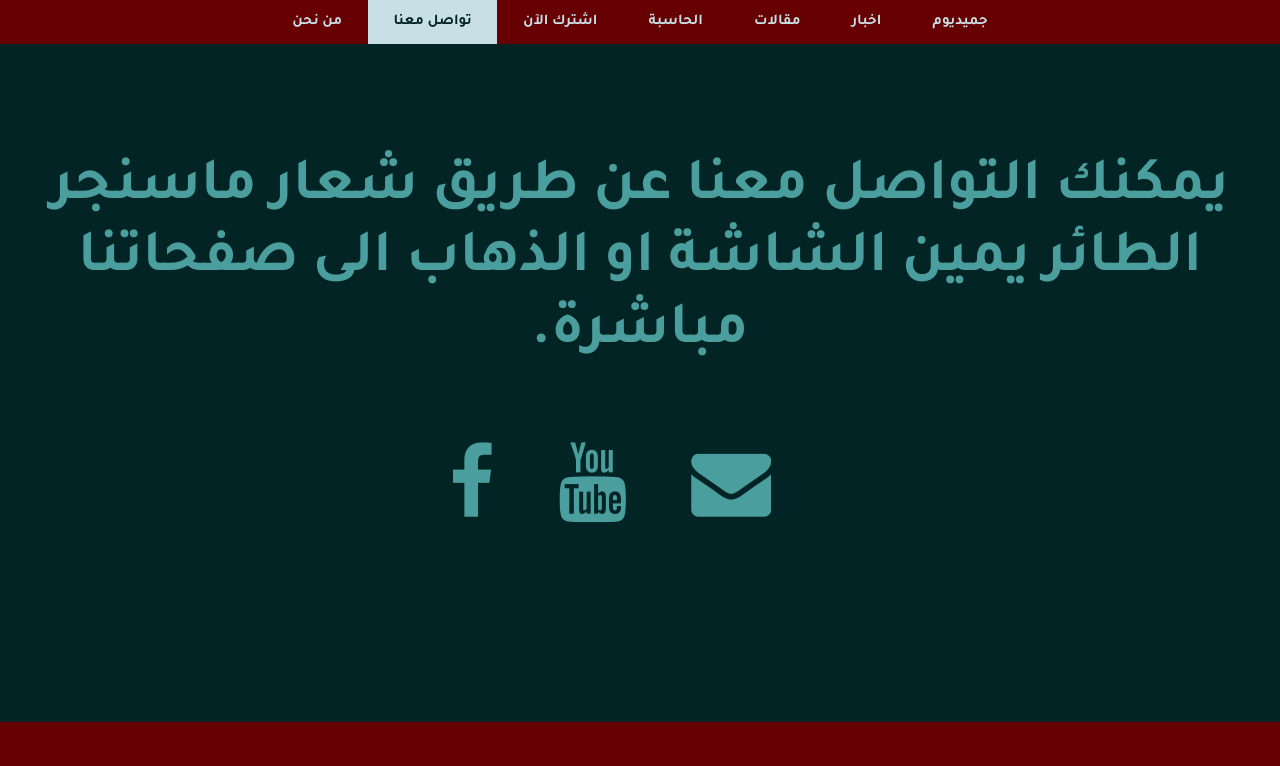
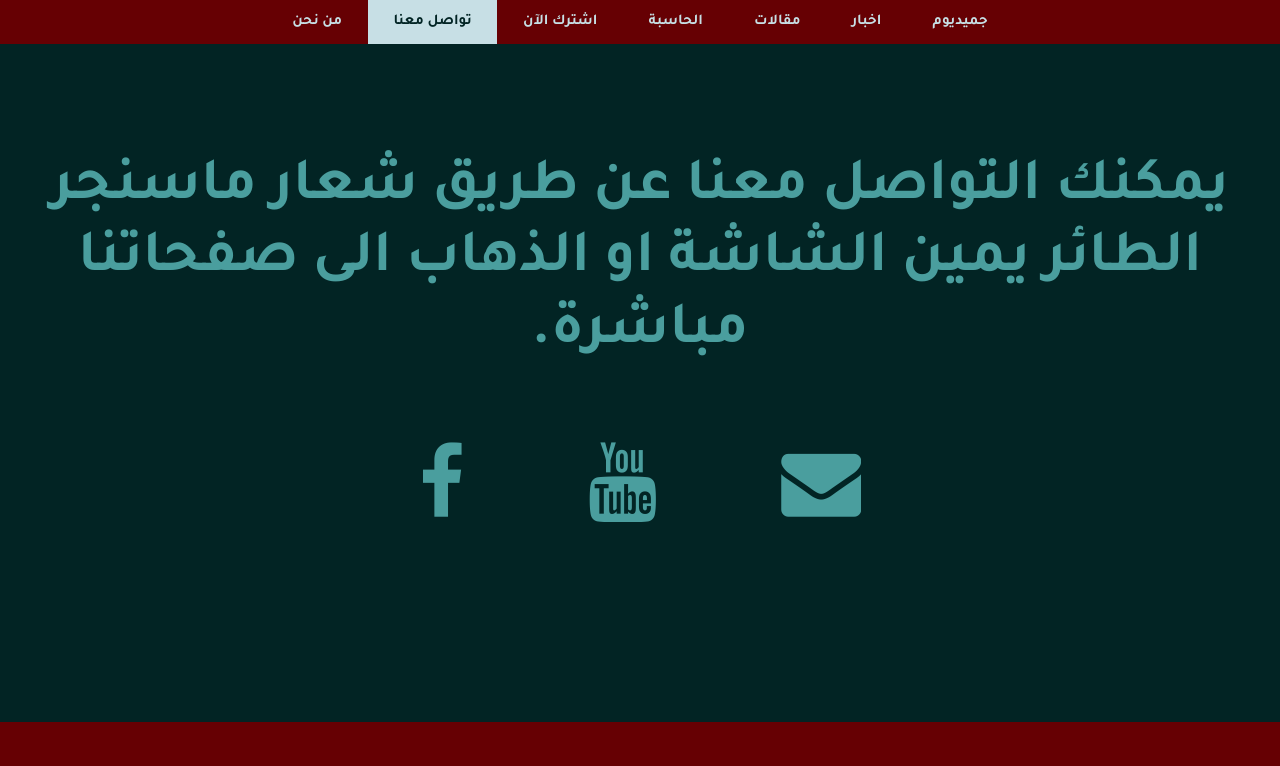
Before and after one commit to AmroKSaleh/amropro-jamedium-website-6-2020, a plain HTML site: page contact.html in a window 1280 px wide. Shown: the top 766 px of the page. Drawn offline with Linux system fonts and the light colour scheme.

Commit message:
Update style.css

```diff
--- a/css/style.css
+++ b/css/style.css
@@ -535,7 +535,7 @@ footer{
   -webkit-text-fill-color: transparent;
 	text-align: center;
 	line-height: 35px;
-	margin-right: 60px;
+	margin:0px 60px;
 }
 
 @media (max-width: 1263px) {
```
